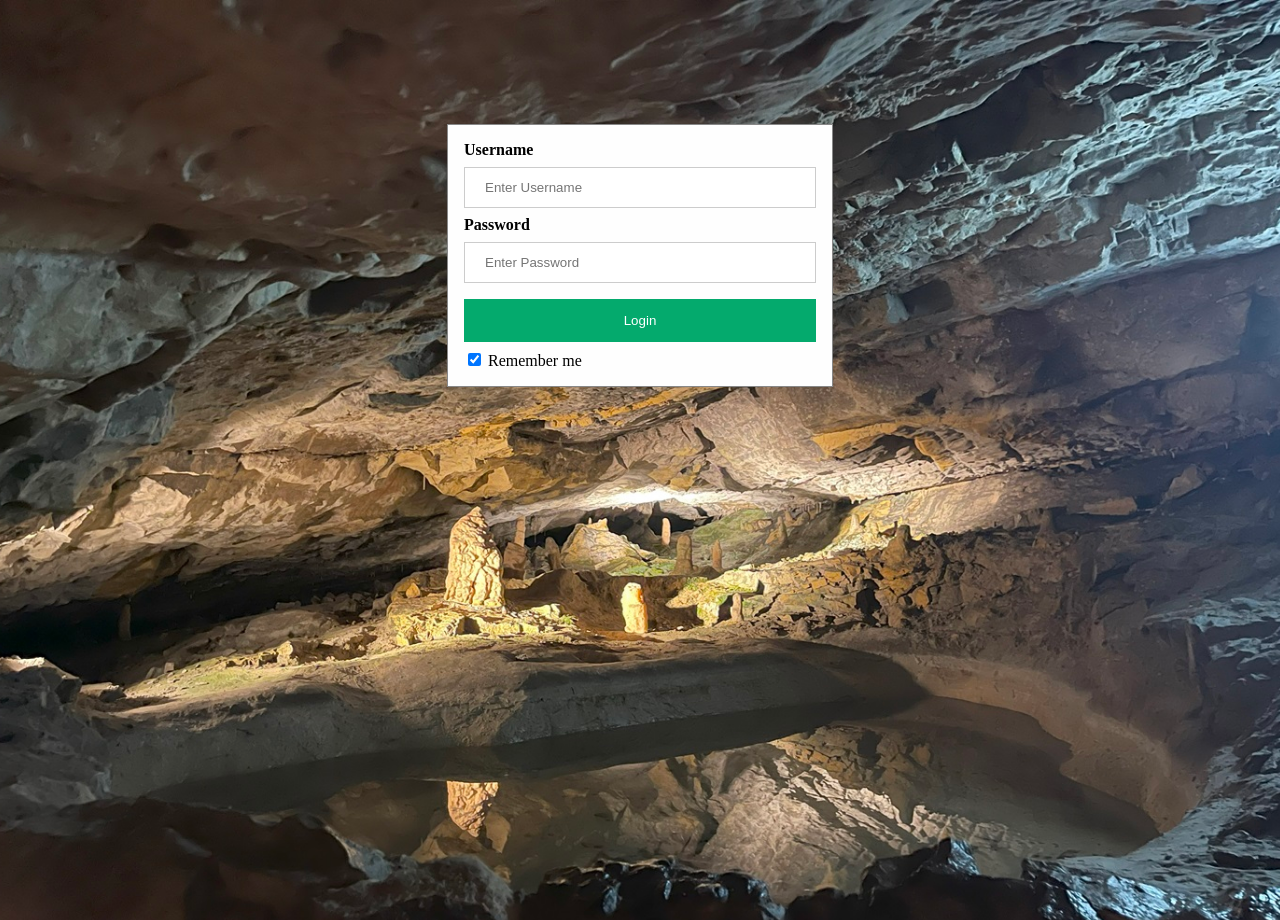
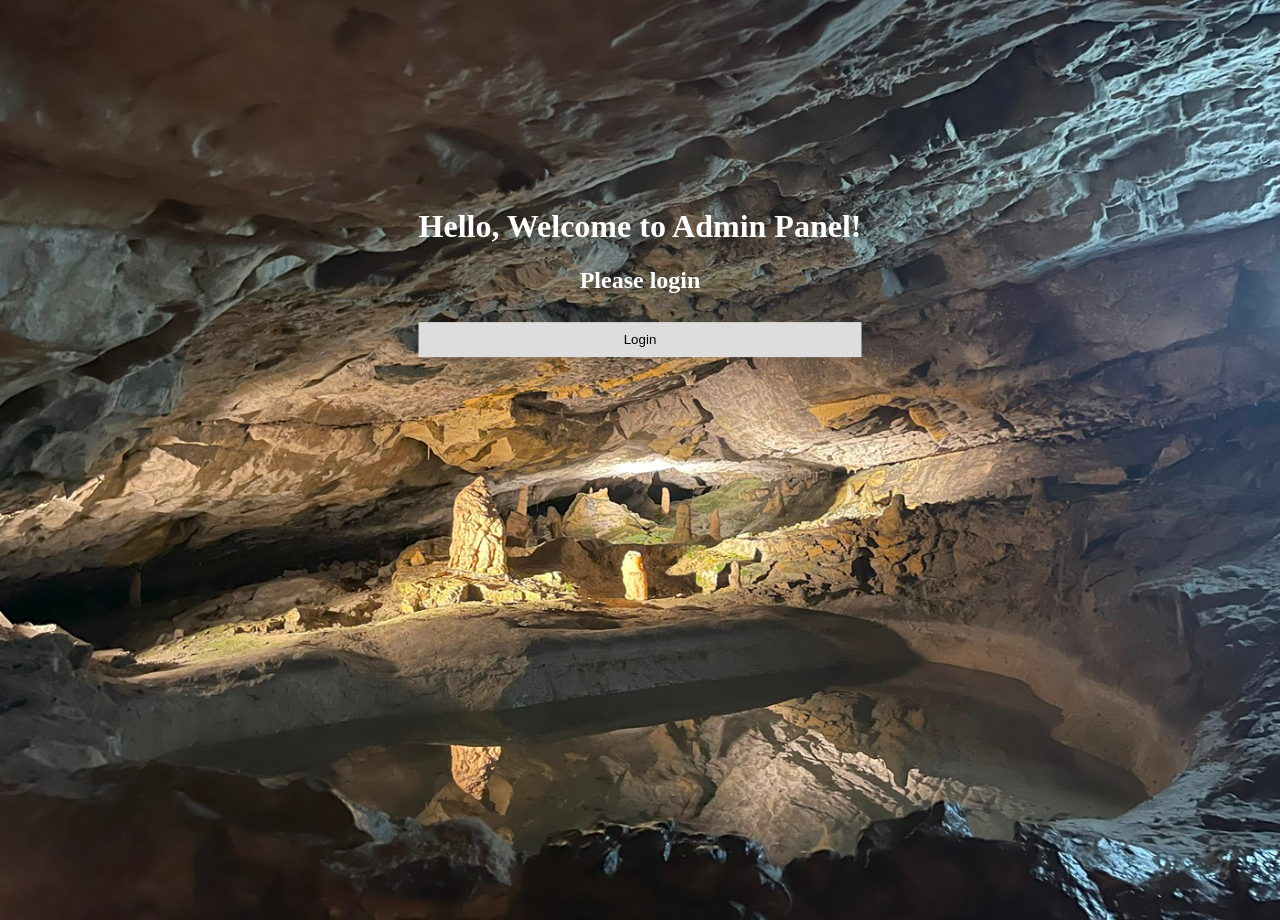
Before and after one commit to sanzay83/onlineStore, a PHP site: page /admin/index.html in a window 1280 px wide. Run offline with PHP 8.4, Linux system fonts and the light colour scheme.

Commit message:
final push

```diff
--- a/admin/index.html
+++ b/admin/index.html
@@ -1,53 +1,44 @@
 <!DOCTYPE html>
-<html>
+<html lang="en">
   <head>
-    <title>PHP - Upload image to database - Example</title>
-    <link href="style.css" rel="stylesheet" type="text/css" />
-    <link href="form.css" rel="stylesheet" type="text/css" />
+    <title>Admin Login</title>
+    <meta charset="utf-8" />
+    <meta name="viewport" content="width=device-width" />
+    <link rel="stylesheet" href="style.css" />
+    <style>
+      .hero-text {
+        text-align: center;
+        position: absolute;
+        top: 30%;
+        left: 50%;
+        transform: translate(-50%, -50%);
+        color: white;
+      }
+
+      .hero-text button {
+        border: none;
+        outline: 0;
+        display: inline-block;
+        padding: 10px 25px;
+        color: black;
+        background-color: #ddd;
+        text-align: center;
+        cursor: pointer;
+      }
+
+      .hero-text button:hover {
+        background-color: #555;
+        color: white;
+      }
+    </style>
   </head>
-
   <body>
-    <div id="id01" class="bg modal" style="display: block">
-      <form
-        class="modal-content animate"
-        action="/action_page.php"
-        method="post"
-      >
-        <div class="container">
-          <label for="uname"><b>Username</b></label>
-          <input
-            type="text"
-            placeholder="Enter Username"
-            name="uname"
-            required=""
-          />
-          <label for="psw"><b>Password</b></label>
-          <input
-            type="password"
-            placeholder="Enter Password"
-            name="psw"
-            required=""
-          />
-
-          <button type="submit">Login</button>
-          <label>
-            <input type="checkbox" checked="checked" name="remember" /> Remember
-            me
-          </label>
-        </div>
-      </form>
-    </div>
-
-    <div class="phppot-container">
-      <h1>Upload image to database:</h1>
-      <form action="upload.php" method="post" enctype="multipart/form-data">
-        <div class="row">
-          <input type="file" name="image" accept="image/*" />
-          <input type="submit" value="Upload" />
-        </div>
-      </form>
-
-      <h2>Uploaded Image (Displayed from the database)</h2>
+    <div class="bg">
+      <div class="hero-text">
+        <h1>Hello, Welcome to Admin Panel!</h1>
+        <h2>Please login</h2>
+        <a href="./Login.php"><button>Login</button></a>
+      </div>
     </div>
   </body>
 </html>
--- a/admin/style.css
+++ b/admin/style.css
@@ -5,9 +5,9 @@ html {
 }
 
 .bg {
+  position: relative;
   background-image: url("./background.jpg");
   height: 100%;
-
   background-position: center;
   background-repeat: no-repeat;
   background-size: cover;
@@ -41,23 +41,11 @@ button:hover {
   padding: 16px;
 }
 
-.modal {
-  display: none;
-  position: fixed;
-  z-index: 1;
-  left: 0;
-  top: 0;
-  width: 100%;
-  height: 100%;
-  overflow: auto;
-  background-color: rgb(0, 0, 0);
-  background-color: rgba(0, 0, 0, 0.4);
-  padding-top: 60px;
-}
-
 .modal-content {
+  position: absolute;
+  top: 10%;
+  left: 35%;
   background-color: #fefefe;
-  margin: 5% auto 15% auto;
   border: 1px solid #888;
   width: 30%;
 }
```
Also changed, not shown: JScripts/bag.js (+19 -2 lines), admin/Login.php (added, +52 -0 lines), admin/New folder/login.php (added, +26 -0 lines), admin/New folder/upload.php (renamed from admin/upload.php, +25 -5 lines), admin/config.php (added, +7 -0 lines), admin/main.php (added, +55 -0 lines), admin/session.php (added, +16 -0 lines), admin/New folder/fetch.php (renamed from admin/fetch.php), 2 other files.
